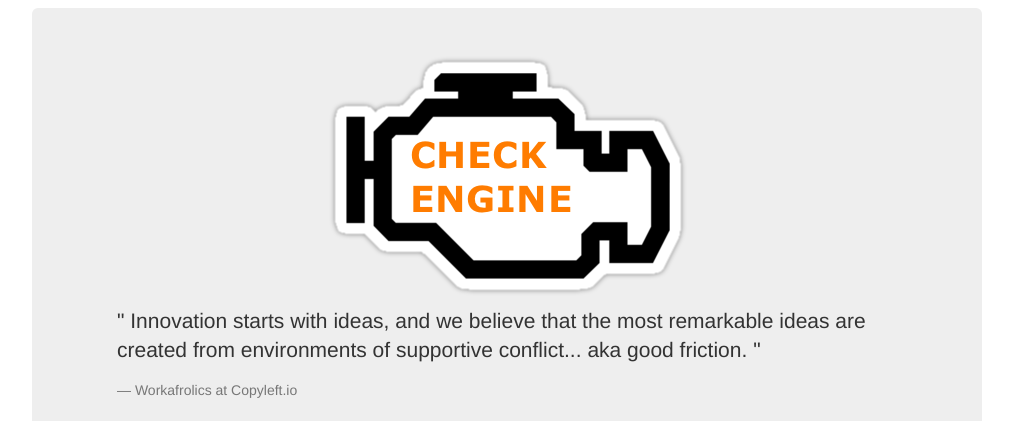
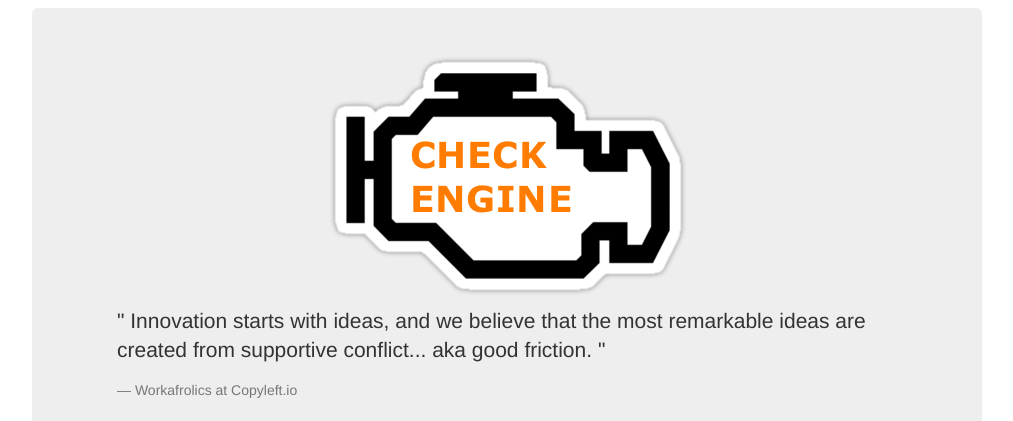
Before and after one commit to GoodFriction/goodfriction.github.io, a plain HTML site: page index.html in a window 1280 px wide. Shown: the part 75-496 px from the top of the page, without its empty margins (133-1146 px from the left). Drawn offline with nearby package versions, Linux system fonts and the light colour scheme; some packages are replaced by stand-ins of ours.

Commit message:
Supportive Conflict Statement Update

```diff
--- a/index.html
+++ b/index.html
@@ -24,7 +24,7 @@
 
         <div class="text-left">
           <blockquote>
-             <p class="lead">&quot;&nbsp;Innovation starts with ideas, and we believe that the most remarkable ideas are created from environments of supportive conflict... aka good friction.&nbsp;&quot;</p>
+             <p class="lead">&quot;&nbsp;Innovation starts with ideas, and we believe that the most remarkable ideas are created from supportive conflict... aka good friction.&nbsp;&quot;</p>
             <small>Workafrolics at Copyleft.io </small>
           </blockquote>
         </div>
```
